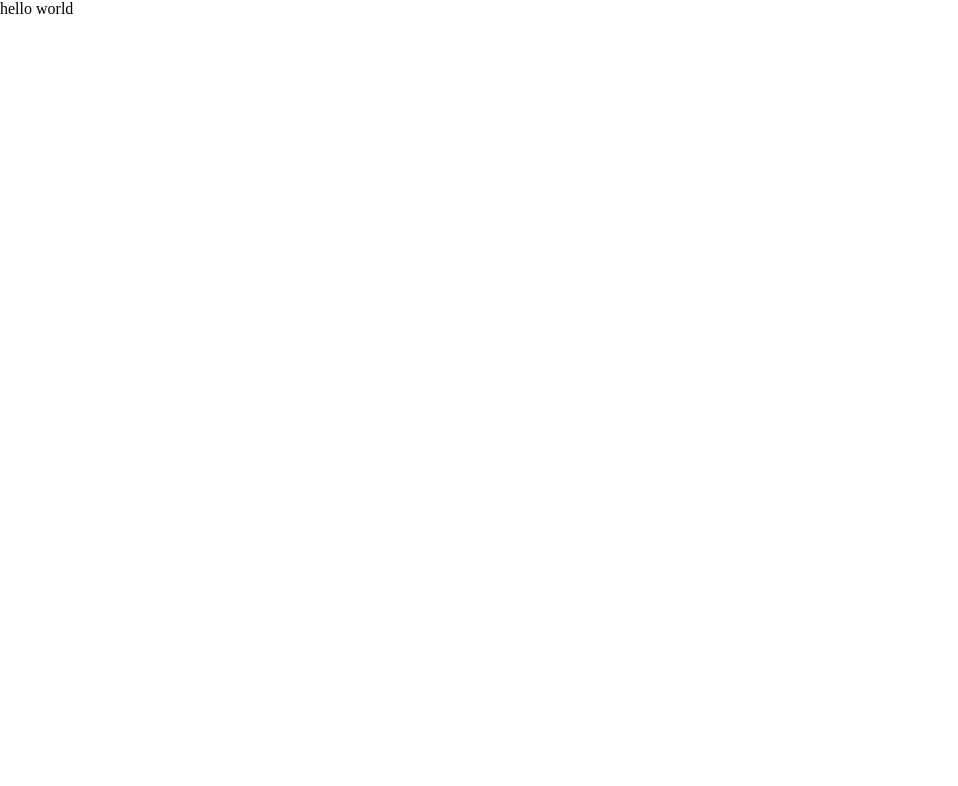
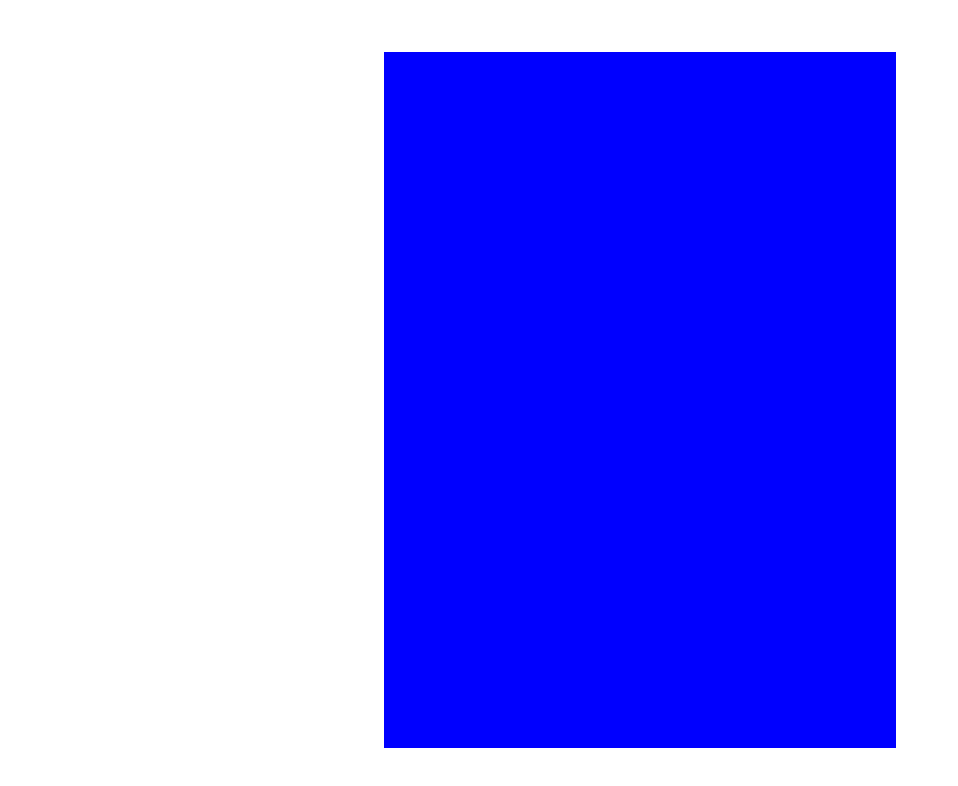
Before and after one commit to ihsanbrahomov98/weather, a React (Create React App) app in the folder frontend/: page / in a window 1280 px wide. Shown: the top 786 px of the page, without its empty margins (0-958 px from the left). Built offline with nearby package versions, Linux system fonts and the light colour scheme.

Commit message:
css changes

```diff
--- a/frontend/src/App.js
+++ b/frontend/src/App.js
@@ -1,5 +1,11 @@
+import MainContainer from "./components/MainContainer";
+
 const App = () => {
-  return <>hello world</>;
+  return (
+    <>
+      <MainContainer />
+    </>
+  );
 };
 
 export default App;
--- /dev/null
+++ b/frontend/src/components/MainContainer.jsx
@@ -0,0 +1,15 @@
+import React from "react";
+
+import "./main.css";
+
+const MainContainer = () => {
+  return (
+    <>
+      <div className="container">
+        <div className="containerWrapper"></div>
+      </div>
+    </>
+  );
+};
+
+export default MainContainer;
--- /dev/null
+++ b/frontend/src/components/main.css
@@ -0,0 +1,18 @@
+.container {
+  height: 100vh;
+  width: 100vw;
+  justify-content: center;
+  align-items: center;
+  display: flex;
+}
+.containerWrapper {
+  background-color: blue;
+  min-height: 87vh;
+  min-width: 40vw;
+  margin-top: auto;
+  margin-bottom: auto;
+  display: flex;
+  flex-direction: column;
+  align-items: center;
+  justify-content: center;
+}
```
